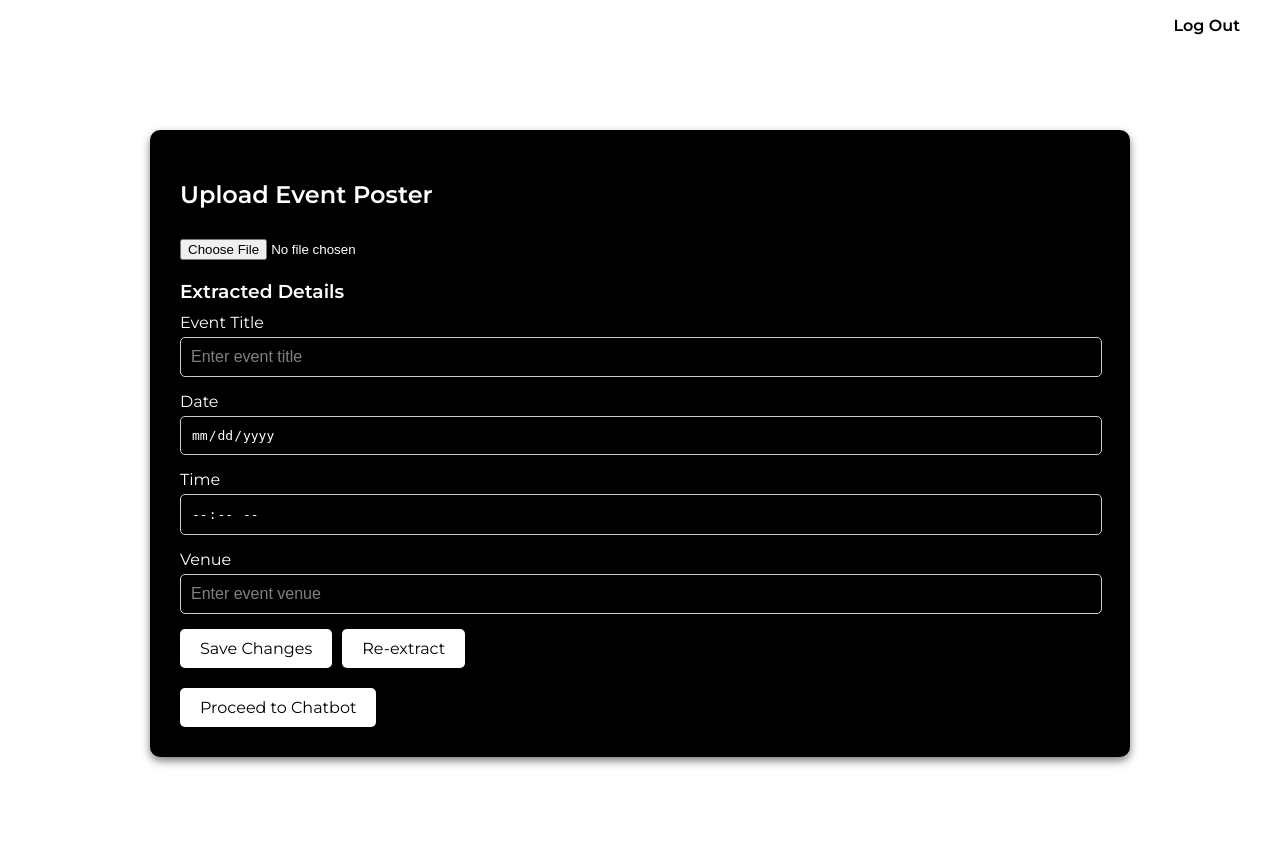
After one commit to riyamariyageorge/InstaReportAI, a Flask app: template templates/upload2.html in a window 1280 px wide. The commit adds this page. Run offline with Flask 3, Linux system fonts and the light colour scheme; the template is opened without the code that fills it, so the values that code supplies are empty.

Commit message:
edited upload.html

```diff
--- a/templates/upload.html
+++ b/templates/upload.html
@@ -6,7 +6,7 @@
     <title>Upload Event Poster</title>
     <style>
         body {
-            font-family: Arial, sans-serif;
+            font-family: 'Arial', sans-serif;
             margin: 0;
             padding: 0;
             background-color: #f4f7fc;
--- /dev/null
+++ b/templates/upload2.html
@@ -0,0 +1,281 @@
+<!DOCTYPE html>
+<html lang="en">
+<head>
+    <meta charset="UTF-8">
+    <meta name="viewport" content="width=device-width, initial-scale=1.0">
+    <title>Upload Event Poster</title>
+    <link href="https://fonts.googleapis.com/css2?family=Montserrat:wght@400;600&display=swap" rel="stylesheet"> <!-- Load Montserrat font -->
+    <link rel="stylesheet" href="https://cdnjs.cloudflare.com/ajax/libs/font-awesome/5.15.4/css/all.min.css">
+    <style>
+        body {
+            font-family: 'Montserrat', sans-serif;
+            margin: 0;
+            padding-top: 30px;
+            background: url('') no-repeat center center fixed;
+            background-size: cover;
+        }
+
+        header {
+            background-color: rgba(0, 0, 0, 0.8);
+            color: white;
+            padding: 15px 20px;
+            display: flex;
+            align-items: center;
+            justify-content: space-between;
+        }
+
+        .menu-area {
+            position: fixed;
+            display: flex;
+            justify-content: space-between;
+            align-items: center;
+            top: 0; /* Stick to the top of the viewport */
+            /* padding-top: 100px; */
+            width: 100%;
+            height: 50px;
+            z-index: 1;
+            padding: 10px 20px; /* Adjusted padding to ensure spacing */
+            box-sizing: border-box; /* Include padding in width calculations */
+        }
+
+        .logo {
+            flex: 1 1 auto;
+            font-weight: bold;
+            font-size: 25px;
+            letter-spacing: 1px;
+            color: white;
+            margin: 0;
+            text-decoration: none;
+        }
+
+        .nav {
+            display: flex;
+            list-style: none;
+            margin: 0;
+            padding: 0;
+            align-items: center; /* Aligns the links vertically */
+            height: 100%;
+        }
+        .nav a {
+            margin: 0 15px;
+            color: #fff;
+            text-decoration: none;
+        }
+        .nav a:hover {
+            color: gray;
+        }
+
+        .container {
+            max-width: 900px;
+            margin: 100px auto;
+            padding: 30px;
+            padding-right: 50px;
+            background: black;
+            border-radius: 10px;
+            box-shadow: 0 4px 8px rgba(0, 0, 0, 0.5);
+        }
+
+        .upload-section, .details-section {
+            margin-bottom: 20px;
+        }
+
+        .upload-section h2, .details-section h3 {
+            color: white;
+        }
+
+        .upload-section input[type="file"] {
+            margin-top: 10px;
+            color: white;
+        }
+
+        .details-section h3 {
+            margin-bottom: 10px;
+        }
+
+        .form-group {
+            margin-bottom: 15px;
+            /* color: white; */
+            position: relative;
+        }
+
+        .form-group i {
+            /* color: white;  */
+            /* Make icons white */
+            position: absolute; /* Ensure proper positioning */
+            margin-left: 10px; /* Add spacing to icons */
+            top: 50%; /* Center vertically */
+            left: 10px; /* Position the icon inside the input */
+            transform: translateY(-50%);
+        }
+
+        .form-group input {
+            padding-left: 40px; /* Add enough padding so the text doesn't overlap with the icon */
+            width: 100%;
+            padding: 10px;
+            background: black;
+            border: 1px solid #ccc;
+            border-radius: 5px;
+            font-size: 1em;
+            color: white;
+        }
+
+        .form-group label {
+            display: block;
+            margin-bottom: 5px;
+            color: white;
+        }
+
+        .form-group input, .form-group textarea {
+            width: 100%;
+            padding: 10px;
+            background: black;
+            border: 1px solid #ccc;
+            border-radius: 5px;
+            font-size: 1em;
+            color: white;
+        }
+
+        .form-group input::placeholder {
+            color: gray;
+        }
+
+        .buttons {
+            display: flex;
+            gap: 10px;
+        }
+
+        button {
+            padding: 10px 20px;
+            border: none;
+            border-radius: 5px;
+            font-size: 1em;
+            font-family: 'Montserrat', sans-serif;
+            cursor: pointer;
+            background-color: white;
+            color: black;
+        }
+
+        .preview {
+            margin-top: 10px;
+        }
+
+        .preview img {
+            max-width: 100%;
+            border: 1px solid #ddd;
+            border-radius: 5px;
+        }
+
+        /* @media (max-width: 800px) {
+            .logo {
+                text-align: center;
+            }
+            .nav {
+                margin: 0;
+                padding: 0;
+            }
+            .nav a {
+                font-size: 10px;
+                margin: 10px;
+            }
+        } */
+
+        .logout {
+            background-color: white;
+            color: black;
+            border: none;
+            padding: 10px 20px;
+            font-size: 16px;
+            font-weight: bold;
+            cursor: pointer;
+            border-radius: 4px;
+            margin-left: auto; /* Push the button to the far right */
+        }
+        .logout:hover,
+        .btn-save:hover,
+        .btn-reextract:hover,
+        .btn-proceed:hover
+         {
+            background-color: gray;
+        }
+    </style>
+</head>
+<body>
+    <div class="menu-area">
+        <a class="logo" href="#">InstaReport AI</a>
+        <ul class="nav">
+            <li><a href="#home">Home</a></li>
+            <li><a href="#">Template</a></li>
+            <li><a href="#">Reports</a></li>
+        </ul>
+        <button class="logout" id="loginButton">Log Out</button>
+    </div>
+
+    <div class="container">
+        <section class="upload-section">
+            <h2>Upload Event Poster</h2>
+            <input type="file" id="fileInput" accept="image/*">
+            <div class="preview" id="preview">
+                <!-- Preview of uploaded image -->
+            </div>
+        </section>
+
+        <section class="details-section">
+            <h3>Extracted Details</h3>
+            <div class="form-group">
+                <label for="eventTitle">Event Title</label>
+                <input type="text" id="eventTitle" placeholder="Enter event title">
+            </div>
+            <div class="form-group">
+                <label for="eventDate">Date</label>
+                <input type="date" id="eventDate">
+            </div>
+            <!-- <div class="form-group">
+                <i class="fas fa-calendar-alt"></i>
+                <label for="eventDate">Date</label>
+                <input type="date" id="eventDate">
+            </div> -->
+            <div class="form-group">
+                <label for="eventTime">Time</label>
+                <input type="time" id="eventTime">
+            </div>
+            <div class="form-group">
+                <label for="eventVenue">Venue</label>
+                <input type="text" id="eventVenue" placeholder="Enter event venue">
+            </div>
+            <div class="buttons">
+                <button class="btn-save">Save Changes</button>
+                <button class="btn-reextract">Re-extract</button>
+            </div>
+
+
+        </section>
+
+        <button class="btn-proceed" id="proceedButton">Proceed to Chatbot</button>
+    </div>
+
+    <script>
+        // JavaScript for previewing the uploaded image
+        const fileInput = document.getElementById('fileInput');
+        const preview = document.getElementById('preview');
+
+        fileInput.addEventListener('change', (event) => {
+            const file = event.target.files[0];
+            if (file) {
+                const reader = new FileReader();
+                reader.onload = function (e) {
+                    preview.innerHTML = `<img src="${e.target.result}" alt="Event Poster">`;
+                };
+                reader.readAsDataURL(file);
+            } else {
+                preview.innerHTML = '';
+            }
+        });
+         // Navigate to chatbot.html when Proceed button is clicked
+         const proceedButton = document.getElementById('proceedButton');
+        proceedButton.addEventListener('click', () => {
+            window.location.href = 'chatbot.html';
+        });
+
+    </script>
+</body>
+</html>
```
